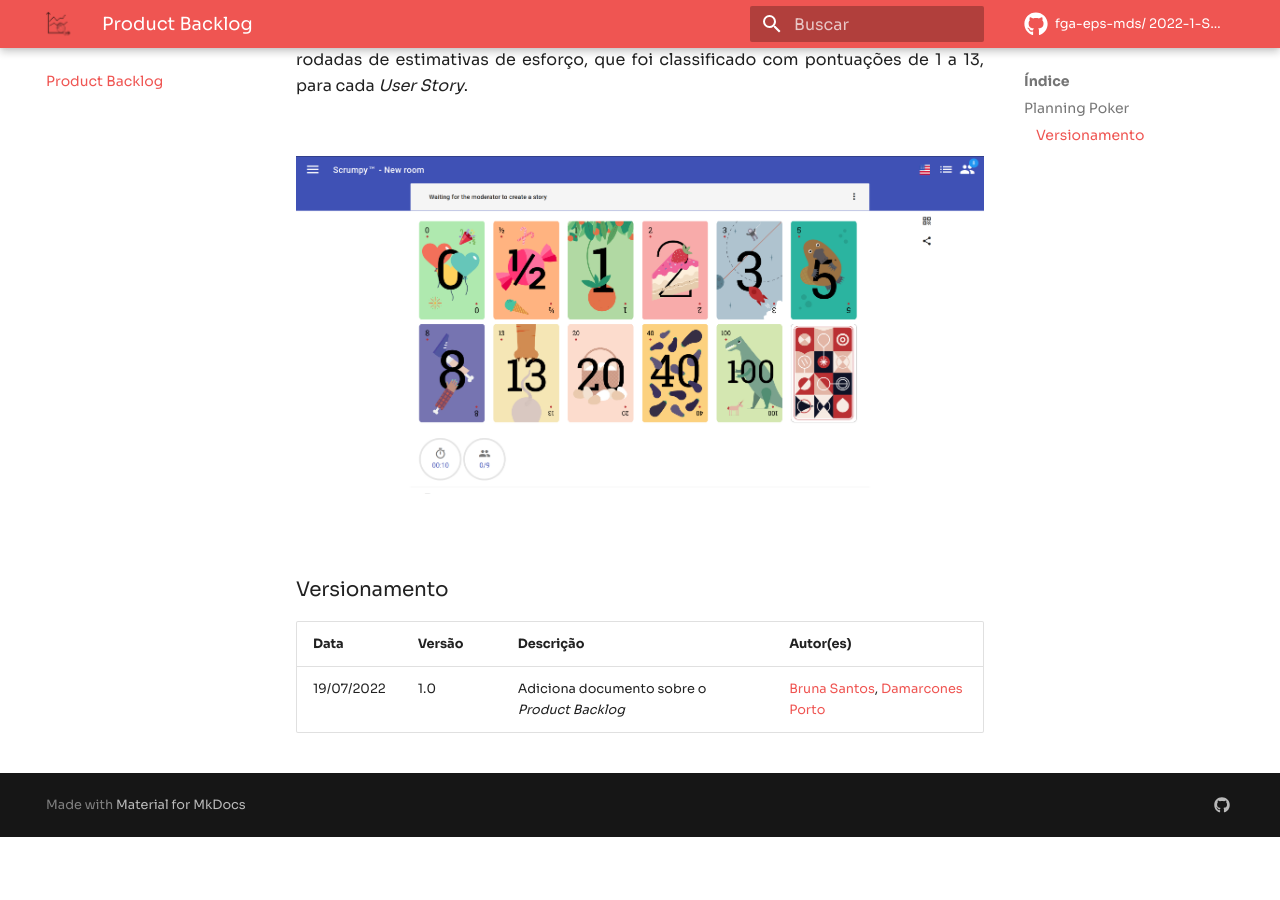
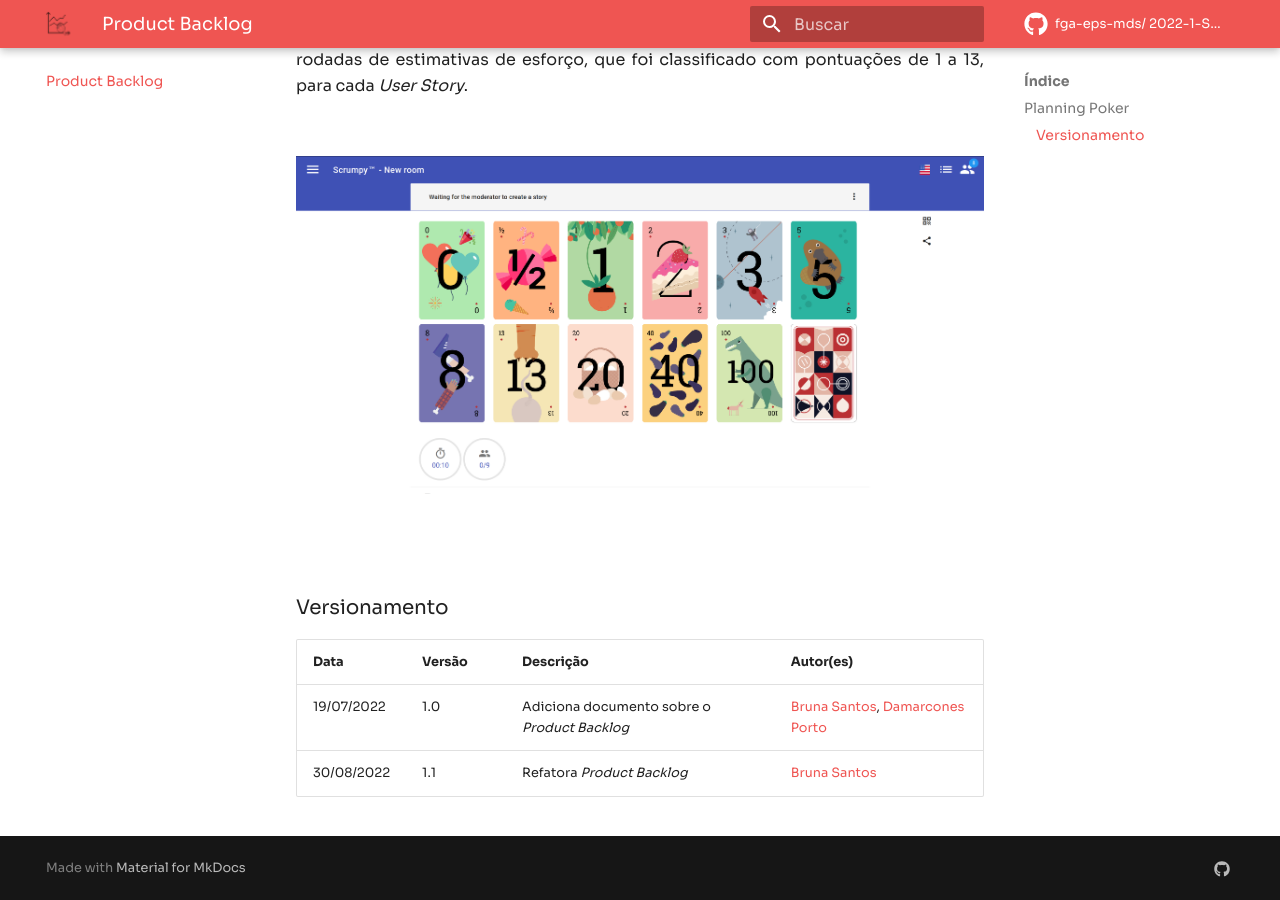
Before and after one commit to fga-eps-mds/2022-1-Visualeasy-Doc, an MkDocs documentation site: the page built from docs/documentacao/backlog.md, in a window 1280 px wide and 900 px high, scrolled down 1550 px. Built offline with MkDocs 1.6.1 and Material for MkDocs 9.7.7, drawn with Linux system fonts in a browser that asks for light colours; comment, search, counter and statistics services are not loaded; before the commit the page ends 2387 px from its top, so only the background shows below that.

Commit message:
Refatora product backlog

```diff
--- a/docs/documentacao/backlog.md
+++ b/docs/documentacao/backlog.md
@@ -6,7 +6,7 @@
 
 <br>
 
-<iframe src="https://docs.google.com/spreadsheets/d/e/2PACX-1vQpuecqN9l1Z45q5PbQjnHbCs0WOs30DWCg-c9J9kdriUwJVcGI6KWGtHBsAvJavPR8JjbsCYd2PCo3/pubhtml?gid=0&amp;single=true&amp;widget=true&amp;headers=false" width="100%" style="height: 100vh;"></iframe>
+<iframe src="https://docs.google.com/spreadsheets/d/e/2PACX-1vQwmUtX6SdBjGwR0TnPJqhPQjEUtTOkhYm3c7kd7c0gcWERvStYG0WO0mBOl3YRTlx9yeGUbrdQTEEn/pubhtml?widget=true&amp;headers=false" width="100%" style="height: 100vh;"></iframe>
 
 <br>
 
@@ -16,7 +16,11 @@
 
 <br>
 
-![Planning Poker](/Imagens/planning-poker.png)
+<figure>
+<img align=center width="700" src="../../Imagens/planning-poker.png">
+<br>
+</figure>
+
 
 
 <br>
@@ -27,3 +31,4 @@
 | Data | Versão | Descrição | Autor(es) |
 |------|------|------|------|
 |19/07/2022|1.0|Adiciona documento sobre o <i>Product Backlog</i>|[Bruna Santos](https://github.com/brunaalmeidasantos), [Damarcones Porto](https://github.com/damarcones)|
+|30/08/2022|1.1|Refatora <i>Product Backlog</i>|[Bruna Santos](https://github.com/brunaalmeidasantos)|
```
